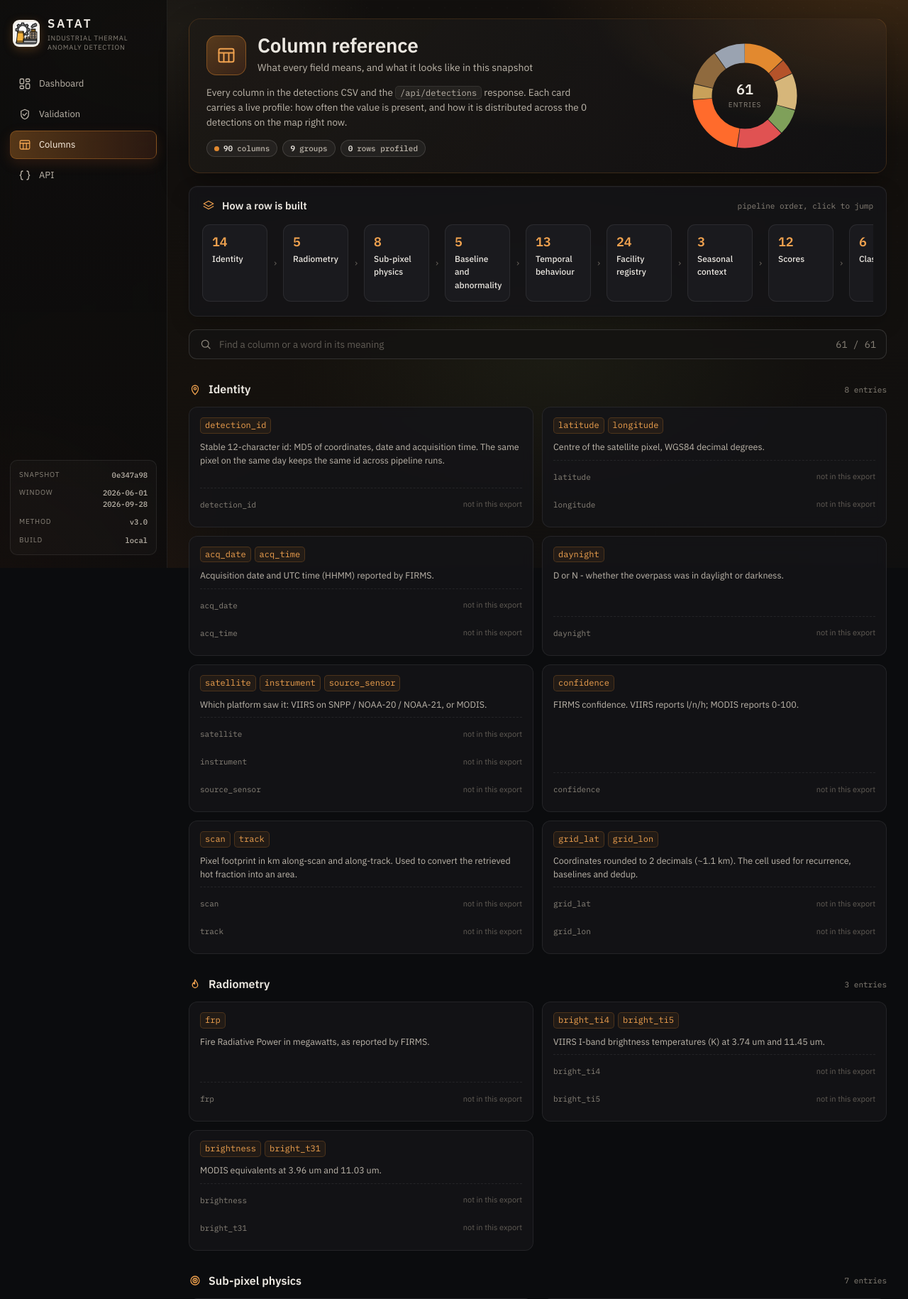
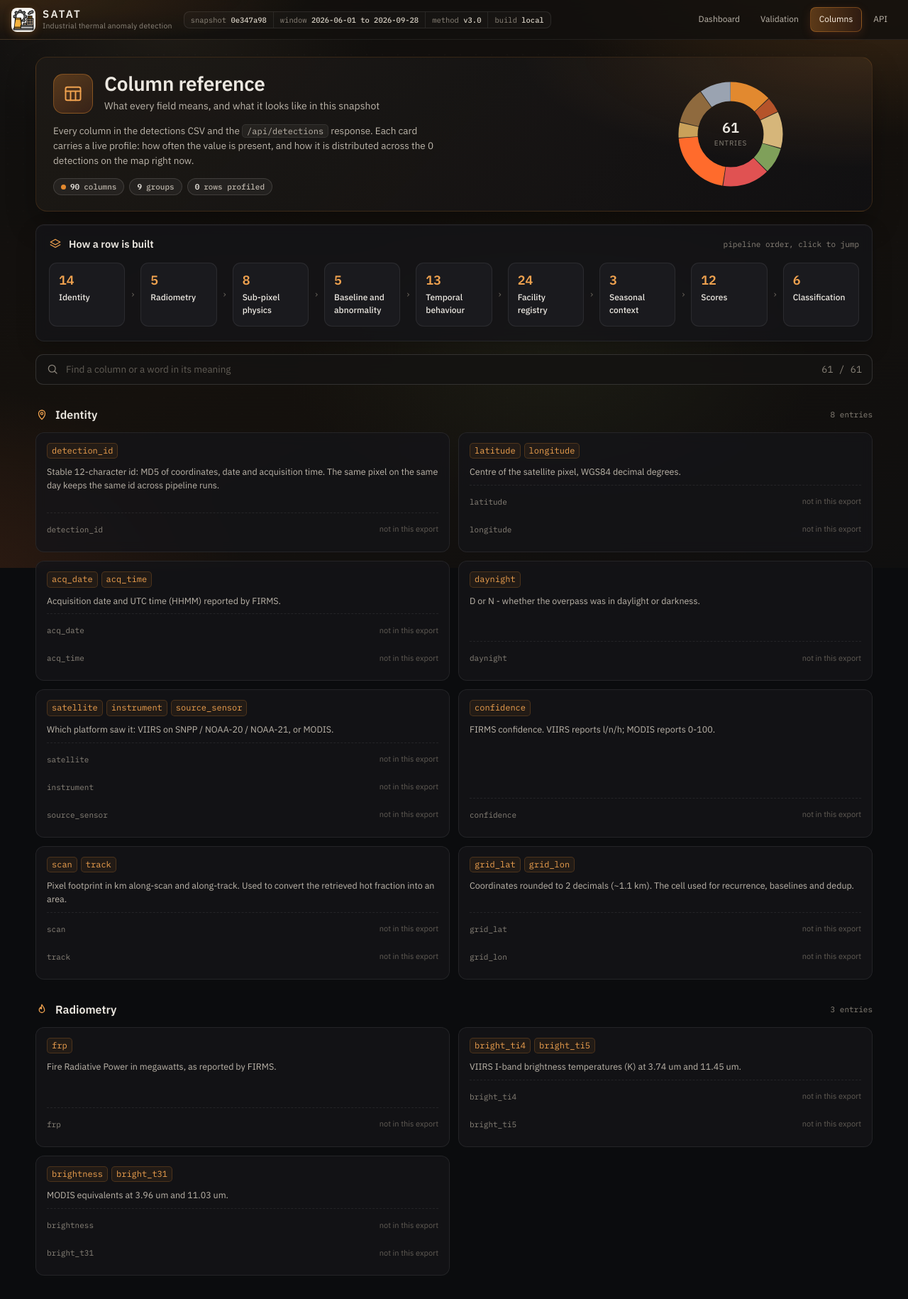
Before and after one commit to ChiragDawra/AntriX, a Flask app: page /data-dictionary in a window 1280 px wide. Shown: the top 1830 px of the page at 71% size. Run offline with Flask 3, Linux system fonts and the light colour scheme; some libraries are stand-ins or nearby versions.

Commit message:
One top bar for every page; drop the reference-page sidebar
Validation, Columns and API now use the dashboard's top bar (factory
icon, provenance, page links with an amber active pill) from a shared
_appbar.html partial and shell.css. Page contents are unchanged; main is
a centred column and the Columns search bar sticks below the bar.

Co-Authored-By: Claude Opus 5.5 <noreply@anthropic.com>
Claude-Session: https://claude.ai/code/session_01VH75sQLwVEchFaV7Bfg9jo

```diff
--- a/antrix_app/static/pages.css
+++ b/antrix_app/static/pages.css
@@ -16,7 +16,6 @@
   --mono: 'IBM Plex Mono', ui-monospace, SFMono-Regular, Menlo, monospace;
   --sans: 'IBM Plex Sans', -apple-system, BlinkMacSystemFont, 'Segoe UI', Roboto, sans-serif;
   --r: 12px; --r-sm: 8px;
-  --side: 236px;
 }
 
 * { box-sizing: border-box; margin: 0; padding: 0; }
@@ -31,23 +30,6 @@ body {
   overflow-x: hidden;
 }
 
-/* Warm thermal backdrop: ember glow, rust and a trace of olive over
-   graphite, drifting slowly so it never reads as a flat stock gradient.
-   The glow is larger than the screen so it can drift; the fixed wrapper
-   clips it, or it would widen the page and scroll sideways on phones. */
-.backdrop {
-  position: fixed; inset: 0; z-index: -2; overflow: hidden; pointer-events: none;
-}
-.backdrop .glow {
-  position: absolute; inset: -25%;
-  background:
-    radial-gradient(38% 32% at 82% 10%, rgba(226, 137, 47, .24), transparent 70%),
-    radial-gradient(34% 38% at 12% 88%, rgba(181, 83, 42, .20), transparent 72%),
-    radial-gradient(28% 26% at 58% 58%, rgba(127, 160, 90, .08), transparent 70%),
-    radial-gradient(22% 20% at 30% 20%, rgba(214, 182, 122, .07), transparent 70%),
-    linear-gradient(155deg, #0e0f11 0%, #15110d 48%, #0d0e10 100%);
-  animation: ember 42s ease-in-out infinite alternate;
-}
 body::after {
   content: ""; position: fixed; inset: 0; z-index: -1; pointer-events: none; opacity: .5;
   background-image:
@@ -73,51 +48,7 @@ code {
 }
 .ic { width: 18px; height: 18px; flex-shrink: 0; }
 
-/* ----------------------------------------------------------- shell */
-.shell { display: grid; grid-template-columns: var(--side) minmax(0, 1fr); min-height: 100vh; }
-
-.side {
-  position: sticky; top: 0; height: 100vh;
-  display: flex; flex-direction: column; gap: 22px;
-  padding: 18px 14px;
-  background: linear-gradient(180deg, rgba(14, 13, 12, .82), rgba(11, 11, 12, .70));
-  border-right: 1px solid var(--line);
-  backdrop-filter: blur(10px); -webkit-backdrop-filter: blur(10px);
-}
-.brand { display: flex; align-items: center; gap: 11px; text-decoration: none; color: var(--text); padding: 2px 4px; }
-.brand img { width: 38px; height: 38px; border-radius: 9px; background: #f3efe8; padding: 3px; box-shadow: 0 4px 14px rgba(226, 137, 47, .25); }
-.brand b { display: block; font-size: 17px; letter-spacing: .16em; font-weight: 600; }
-.brand small { display: block; font-size: 9.5px; letter-spacing: .08em; text-transform: uppercase; color: var(--dim); line-height: 1.35; margin-top: 2px; }
-
-.side nav { display: flex; flex-direction: column; gap: 3px; }
-.side nav a {
-  display: flex; align-items: center; gap: 11px;
-  padding: 9px 11px; border-radius: 9px;
-  color: var(--text-2); text-decoration: none; font-size: 13px;
-  border: 1px solid transparent;
-  transition: background .15s, color .15s;
-}
-.side nav a:hover { background: rgba(255, 255, 255, .04); color: var(--text); }
-.side nav a[aria-current="page"] {
-  color: #fff4e6;
-  background: linear-gradient(90deg, rgba(226, 137, 47, .34), rgba(181, 83, 42, .16));
-  border-color: rgba(226, 137, 47, .35);
-  box-shadow: 0 6px 18px rgba(181, 83, 42, .18);
-}
-.side nav a[aria-current="page"] .ic { color: var(--accent-2); }
-
-.side-foot {
-  margin-top: auto;
-  display: grid; gap: 9px;
-  padding: 12px; border-radius: 10px;
-  background: rgba(255, 255, 255, .025); border: 1px solid var(--line);
-  font-size: 10px; color: var(--dim);
-}
-.side-foot div { display: flex; justify-content: space-between; gap: 8px; }
-.side-foot span { text-transform: uppercase; letter-spacing: .08em; }
-.side-foot b { font-weight: 500; color: var(--text-2); text-align: right; font-size: 10.5px; }
-
-main { padding: 26px 30px 90px; max-width: 1240px; width: 100%; }
+main { padding: 24px 30px 90px; max-width: 1240px; width: 100%; margin: 0 auto; min-width: 0; }
 
 /* ----------------------------------------------------------- hero */
 .hero {
--- /dev/null
+++ b/antrix_app/static/shell.css
@@ -0,0 +1,89 @@
+/* Shared by every page: the warm backdrop and the top bar. */
+
+/* Ember glow, rust and a trace of olive over graphite, drifting slowly. The
+   glow is larger than the screen so it can drift; the fixed wrapper clips it,
+   or it would widen the page and scroll sideways on phones. */
+.backdrop {
+  position: fixed; inset: 0; z-index: -2; overflow: hidden; pointer-events: none;
+}
+.backdrop .glow {
+  position: absolute; inset: -25%;
+  background:
+    radial-gradient(38% 32% at 82% 10%, rgba(226, 137, 47, .24), transparent 70%),
+    radial-gradient(34% 38% at 12% 88%, rgba(181, 83, 42, .20), transparent 72%),
+    radial-gradient(28% 26% at 58% 58%, rgba(127, 160, 90, .08), transparent 70%),
+    radial-gradient(22% 20% at 30% 20%, rgba(214, 182, 122, .07), transparent 70%),
+    linear-gradient(155deg, #0e0f11 0%, #15110d 48%, #0d0e10 100%);
+  animation: ember 42s ease-in-out infinite alternate;
+}
+@keyframes ember {
+  0%   { transform: translate3d(0, 0, 0) scale(1); }
+  50%  { transform: translate3d(-4%, 3%, 0) scale(1.06); }
+  100% { transform: translate3d(3%, -2%, 0) scale(1.02); }
+}
+@media (prefers-reduced-motion: reduce) { .backdrop .glow { animation: none; } }
+
+/* ------------------------------------------------------------ top bar */
+#appbar {
+  position: sticky; top: 0; z-index: 900;
+  height: var(--hdr, 56px);
+  display: flex; align-items: center; gap: 16px;
+  padding: 0 16px;
+  background:
+    radial-gradient(55% 190% at 0% 0%, rgba(226, 137, 47, .17), transparent 62%),
+    rgba(18, 16, 14, .84);
+  border-bottom: 1px solid rgba(255, 255, 255, .07);
+  backdrop-filter: blur(12px); -webkit-backdrop-filter: blur(12px);
+  font-family: 'IBM Plex Sans', -apple-system, BlinkMacSystemFont, 'Segoe UI', Roboto, sans-serif;
+}
+
+#brand { display: flex; align-items: center; gap: 10px; flex-shrink: 0; text-decoration: none; color: #ece8e1; }
+#mark {
+  width: 34px; height: 34px; border-radius: 8px; flex-shrink: 0;
+  display: grid; place-items: center; padding: 2px;
+  background: #f3efe8;
+  box-shadow: 0 3px 12px rgba(226, 137, 47, .25);
+}
+#mark img { display: block; width: 100%; height: 100%; }
+#wordmark { display: block; font-weight: 600; font-size: 15px; letter-spacing: .15em; line-height: 1.15; }
+#subtitle { display: block; font-size: 10.5px; color: #8e877c; letter-spacing: .02em; white-space: nowrap; }
+
+#provenance {
+  display: flex; align-items: center; flex-shrink: 0;
+  font: 10.5px 'IBM Plex Mono', ui-monospace, monospace; color: #8e877c;
+  border: 1px solid rgba(255, 255, 255, .09); border-radius: 8px;
+  background: rgba(255, 255, 255, .025);
+  overflow: hidden;
+}
+#provenance span { padding: 4px 9px; border-right: 1px solid rgba(255, 255, 255, .08); white-space: nowrap; }
+#provenance span:last-child { border-right: none; }
+#provenance b { color: #d9d2c6; font-weight: 500; }
+
+nav#pages { margin-left: auto; display: flex; gap: 3px; flex-shrink: 0; }
+nav#pages a {
+  color: #bdb6ab; text-decoration: none; font-size: 12px;
+  padding: 7px 12px; border-radius: 8px; border: 1px solid transparent;
+  transition: background .15s, color .15s;
+}
+nav#pages a:hover { color: #ece8e1; background: rgba(255, 255, 255, .05); }
+nav#pages a[aria-current="page"] {
+  color: #fff4e6;
+  background: linear-gradient(90deg, rgba(226, 137, 47, .34), rgba(181, 83, 42, .16));
+  border-color: rgba(226, 137, 47, .38);
+  box-shadow: 0 4px 14px rgba(181, 83, 42, .18);
+}
+
+@media (max-width: 1320px) { #appbar.has-timebar #subtitle { display: none; } }
+@media (max-width: 1140px) { #appbar.has-timebar #provenance { display: none; } }
+
+@media (max-width: 860px) {
+  #appbar { gap: 10px; padding: 0 11px; }
+  #subtitle, #provenance { display: none; }
+  #mark { width: 32px; height: 32px; }
+  nav#pages { gap: 0; }
+  nav#pages a { padding: 10px 8px; font-size: 11.5px; }
+  /* With the date window the bar takes two rows: pages, then time. */
+  #appbar.has-timebar { flex-wrap: wrap; align-content: center; row-gap: 6px; padding: 6px 11px 7px; }
+  #appbar.has-timebar #timebar { order: 3; flex-basis: 100%; }
+}
+@media (max-width: 380px) { nav#pages a { padding: 10px 6px; font-size: 11px; } }
--- /dev/null
+++ b/antrix_app/templates/_appbar.html
@@ -0,0 +1,54 @@
+{# The one top bar every page shares. `active` names the current page;
+   `timebar` adds the dashboard's date window and playback controls. #}
+<header id="appbar"{% if timebar %} class="has-timebar"{% endif %}>
+  <a id="brand" href="/" aria-label="SATAT dashboard">
+    <span id="mark"><img src="/static/favicon-192.png" alt="" width="30" height="30"></span>
+    <span><span id="wordmark">SATAT</span><span id="subtitle">Industrial thermal anomaly detection</span></span>
+  </a>
+
+  {% if timebar %}
+  <div id="timebar" role="group" aria-label="Date window and playback">
+    <button id="tb-play" type="button" class="tb-btn" aria-pressed="false" aria-label="Play day by day" title="Play day by day (space)">
+      <svg class="i-play" viewBox="0 0 16 16" aria-hidden="true"><path d="M4.5 2.6v10.8L13 8z" fill="currentColor"/></svg>
+      <svg class="i-pause" viewBox="0 0 16 16" aria-hidden="true"><path d="M4 2.6h3v10.8H4zM9 2.6h3v10.8H9z" fill="currentColor"/></svg>
+    </button>
+    <button id="tb-stop" type="button" class="tb-btn ghost" aria-label="Stop playback" title="Stop playback">
+      <svg viewBox="0 0 16 16" aria-hidden="true"><rect x="3.5" y="3.5" width="9" height="9" rx="1.5" fill="currentColor"/></svg>
+    </button>
+    <button id="tb-speed" type="button" class="tb-btn ghost tb-speed" title="Playback speed">1x</button>
+    <div id="tb-track">
+      <svg id="tb-hist" preserveAspectRatio="none" aria-hidden="true"></svg>
+      <div id="tb-sel"></div>
+      <input id="tb-from" type="range" min="0" max="1" value="0" step="1" aria-label="Window start date">
+      <input id="tb-to" type="range" min="0" max="1" value="1" step="1" aria-label="Window end date">
+    </div>
+    <div id="tb-read" aria-live="polite">
+      <b id="tb-dates">-</b>
+      <span id="tb-meta">-</span>
+    </div>
+    <select id="tb-preset" aria-label="Date window preset">
+      <option value="all">All</option>
+      <option value="90">90 days</option>
+      <option value="30">30 days</option>
+      <option value="7">7 days</option>
+      <option value="custom" hidden>Custom</option>
+    </select>
+  </div>
+  {% endif %}
+
+  <div id="provenance" aria-label="Data provenance">
+    <span>snapshot <b id="p-snap">{{ snapshot.get('snapshot_id', '-') }}</b></span>
+    {% if not timebar %}
+    {% set window = snapshot.get('date_range') or ['-', '-'] %}
+    <span>window <b id="p-range">{{ window[0] }} to {{ window[1] }}</b></span>
+    <span>method <b id="p-method">v{{ snapshot.get('method_version', '-') }}</b></span>
+    {% endif %}
+    <span>build <b id="p-build">{{ build }}</b></span>
+  </div>
+
+  <nav id="pages" aria-label="Pages">
+    {% for key, href, label in [('dashboard', '/', 'Dashboard'), ('validation', '/validation', 'Validation'), ('columns', '/data-dictionary', 'Columns'), ('api', '/api/docs', 'API')] %}
+    <a href="{{ href }}"{% if active == key %} aria-current="page"{% endif %}>{{ label }}</a>
+    {% endfor %}
+  </nav>
+</header>
--- a/antrix_app/templates/_base.html
+++ b/antrix_app/templates/_base.html
@@ -10,37 +10,17 @@
 <link rel="preconnect" href="https://fonts.gstatic.com" crossorigin>
 <link href="https://fonts.googleapis.com/css2?family=IBM+Plex+Sans:wght@400;500;600&family=IBM+Plex+Mono:wght@400;500;600&display=swap"
       rel="stylesheet" media="print" onload="this.media='all'">
+<link rel="stylesheet" href="/static/shell.css">
 <link rel="stylesheet" href="/static/charts.css">
 <link rel="stylesheet" href="/static/pages.css">
 </head>
-{% from "_icons.html" import icon %}
 <body data-page="{% block page %}{% endblock %}">
 <div class="backdrop" aria-hidden="true"><div class="glow"></div></div>
-<div class="shell">
-  <aside class="side">
-    <a class="brand" href="/">
-      <img src="/static/favicon-192.png" alt="" width="36" height="36">
-      <span><b>SATAT</b><small>Industrial thermal<br>anomaly detection</small></span>
-    </a>
-    <nav aria-label="Pages">
-      {% set here = self.page() %}
-      {% for key, href, label in [('dashboard', '/', 'Dashboard'), ('validation', '/validation', 'Validation'), ('columns', '/data-dictionary', 'Columns'), ('api', '/api/docs', 'API')] %}
-      <a href="{{ href }}"{% if here == key %} aria-current="page"{% endif %}>{{ icon(key) }}<span>{{ label }}</span></a>
-      {% endfor %}
-    </nav>
-    <div class="side-foot">
-      <div><span>Snapshot</span><b class="mono">{{ snapshot.get('snapshot_id', '-') }}</b></div>
-      {% set window = snapshot.get('date_range') or ['-', '-'] %}
-      <div><span>Window</span><b class="mono">{{ window[0] }}<br>{{ window[1] }}</b></div>
-      <div><span>Method</span><b class="mono">v{{ snapshot.get('method_version', '-') }}</b></div>
-      <div><span>Build</span><b class="mono">{{ build }}</b></div>
-    </div>
-  </aside>
+{% with active = self.page(), timebar = false %}{% include "_appbar.html" %}{% endwith %}
 
-  <main>
-    {% block content %}{% endblock %}
-  </main>
-</div>
+<main>
+  {% block content %}{% endblock %}
+</main>
 <script src="/static/charts.js"></script>
 <script>
 document.querySelectorAll('[data-copy]').forEach((btn) => {
--- a/antrix_app/templates/data_dictionary.html
+++ b/antrix_app/templates/data_dictionary.html
@@ -177,7 +177,7 @@
 </script>
 <style>
 .searchbar {
-  position: sticky; top: 12px; z-index: 5;
+  position: sticky; top: 68px; z-index: 5;
   display: flex; align-items: center; gap: 10px;
   margin: 18px 0 4px; padding: 10px 14px; border-radius: 11px;
   background: rgba(20, 19, 18, .9); border: 1px solid var(--line-2);
@@ -211,7 +211,7 @@
 .prof-note { font-size: 11px; color: var(--dim-2); text-align: right; }
 @media (max-width: 860px) {
   .colgrid { grid-template-columns: minmax(0, 1fr); }
-  .searchbar { top: 66px; }
+  .searchbar { top: 64px; }
   .prof { grid-template-columns: minmax(70px, 1fr) 56px minmax(60px, 1fr); }
   .prof-range { grid-column: 1 / -1; text-align: left; margin-top: -6px; }
 }
```
Also changed, not shown: other parts of antrix_app/static/pages.css (+3 -33 lines).
